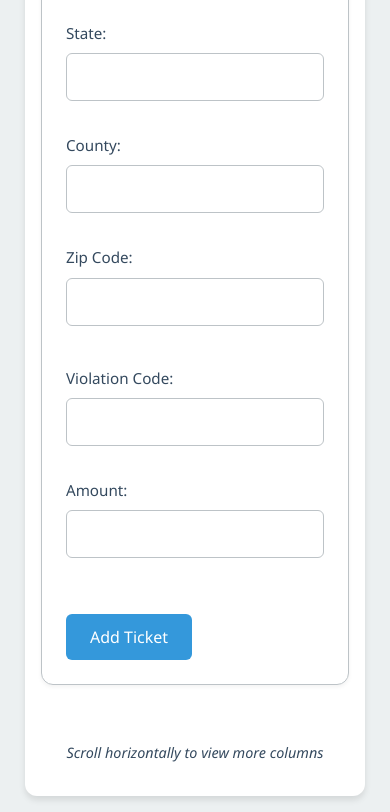
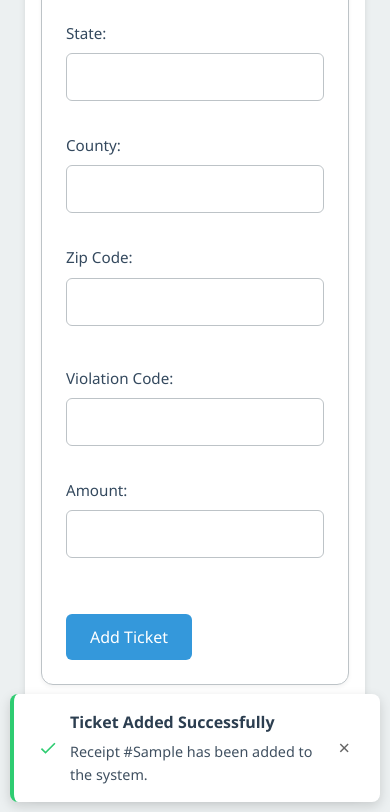
Before and after one commit to mListek/Traffic-Control-Fine-System, a plain HTML site: page index.html in a window 390 px wide. Both pictures are taken after typing "Sample", "Sample", "Sample", "Sample", "Sample", "Sample" into the empty fields and a click on the button "Add Ticket". Shown: the part 1615-2427 px from the top of the page. Drawn offline with Linux system fonts and the light colour scheme.

Commit message:
Add toast notification functionality and styling

```diff
--- a/index.html
+++ b/index.html
@@ -119,6 +119,11 @@
         </div>
     </div>
 
+    <!-- Toast notification container -->
+    <div class="toast-container" id="toastContainer">
+        <!-- Toast notifications will be added here by JavaScript -->
+    </div>
+
     <script src="ticket-database.js"></script>
 </body>
 </html>
--- a/ticket-database.css
+++ b/ticket-database.css
@@ -246,6 +246,79 @@ button[type="submit"]:active {
     color: #95a5a6;
 }
 
+/* Toast Notification Styling */
+.toast-container {
+    position: fixed;
+    bottom: 20px;
+    right: 20px;
+    z-index: 1000;
+}
+
+.toast {
+    display: flex;
+    align-items: center;
+    background-color: white;
+    color: var(--text-color);
+    padding: 1rem 1.5rem;
+    border-radius: 8px;
+    box-shadow: 0 4px 12px rgba(0, 0, 0, 0.15);
+    margin-top: 10px;
+    transform: translateX(150%);
+    transition: transform 0.3s ease-in-out;
+    max-width: 350px;
+}
+
+.toast.show {
+    transform: translateX(0);
+}
+
+.toast.success {
+    border-left: 4px solid var(--success-color);
+}
+
+.toast-icon {
+    margin-right: 12px;
+    display: flex;
+    align-items: center;
+    justify-content: center;
+}
+
+.toast-icon svg {
+    width: 20px;
+    height: 20px;
+    fill: var(--success-color);
+}
+
+.toast-content {
+    flex: 1;
+}
+
+.toast-title {
+    font-weight: 600;
+    margin-bottom: 4px;
+    font-size: 1rem;
+}
+
+.toast-message {
+    font-size: 0.9rem;
+    opacity: 0.9;
+}
+
+.toast-close {
+    font-size: 1.25rem;
+    line-height: 1;
+    padding: 0 6px;
+    cursor: pointer;
+    background: transparent;
+    border: 0;
+    opacity: 0.6;
+    transition: opacity 0.2s;
+}
+
+.toast-close:hover {
+    opacity: 1;
+}
+
 /* Mobile Responsiveness */
 @media screen and (max-width: 1024px) {
     .container::after {
@@ -294,4 +367,15 @@ button[type="submit"]:active {
     .form-row .form-group {
         margin-bottom: 1rem;
     }
+
+    .toast-container {
+        bottom: 10px;
+        right: 10px;
+        left: 10px;
+    }
+
+    .toast {
+        width: 100%;
+        max-width: none;
+    }
 }
--- a/ticket-database.js
+++ b/ticket-database.js
@@ -125,31 +125,75 @@ function searchTickets(query) {
     populateTicketTable(filteredTickets);
 }
 
+// Function to show toast notification
+function showToast(title, message, type = 'success', duration = 5000) {
+    const toastContainer = document.getElementById('toastContainer');
+
+    // Create toast element
+    const toast = document.createElement('div');
+    toast.className = `toast ${type}`;
+
+    // Create toast content
+    toast.innerHTML = `
+        <div class="toast-icon">
+            <svg viewBox="0 0 24 24">
+                <path d="M9,16.17L4.83,12l-1.42,1.41L9,19 21,7l-1.41-1.41L9,16.17z"/>
+            </svg>
+        </div>
+        <div class="toast-content">
+            <div class="toast-title">${title}</div>
+            <div class="toast-message">${message}</div>
+        </div>
+        <button class="toast-close">&times;</button>
+    `;
+
+    // Add toast to container
+    toastContainer.appendChild(toast);
+
+    // Add close button functionality
+    const closeButton = toast.querySelector('.toast-close');
+    closeButton.addEventListener('click', () => {
+        removeToast(toast);
+    });
+
+    // Show the toast
+    setTimeout(() => {
+        toast.classList.add('show');
+    }, 10);
+
+    // Auto remove after duration
+    if (duration) {
+        setTimeout(() => {
+            removeToast(toast);
+        }, duration);
+    }
+
+    return toast;
+}
+
+// Function to remove toast
+function removeToast(toast) {
+    toast.classList.remove('show');
+
+    // Wait for animation to finish before removing element
+    setTimeout(() => {
+        toast.remove();
+    }, 300);
+}
+
 // Function to add a new ticket entry
 function addTicket(ticket) {
     tickets.push(ticket);
     saveTickets(tickets);
 
-    // Add new row to table
-    const tableBody = document.getElementById('ticketList');
-    const row = document.createElement('tr');
-    row.innerHTML = `
-        <td>${ticket.receiptNo}</td>
-        <td>${ticket.vehicleTagNo}</td>
-        <td>${ticket.date}</td>
-        <td>${ticket.dueDate}</td>
-        <td>${ticket.firstName}</td>
-        <td>${ticket.middleName || ''}</td>
-        <td>${ticket.lastName}</td>
-        <td>${ticket.street}</td>
-        <td>${ticket.city}</td>
-        <td>${ticket.state}</td>
-        <td>${ticket.county}</td>
-        <td>${ticket.zipCode}</td>
-        <td>${ticket.violationCode}</td>
-        <td>${ticket.amount}</td>
-    `;
-    tableBody.appendChild(row);
+    // Refresh the table instead of just adding a row
+    populateTicketTable(tickets);
+
+    // Show success toast notification
+    showToast(
+        'Ticket Added Successfully',
+        `Receipt #${ticket.receiptNo} has been added to the system.`
+    );
 
     // If we have a search active, check if the new ticket matches
     const searchInput = document.getElementById('searchInput');
```
